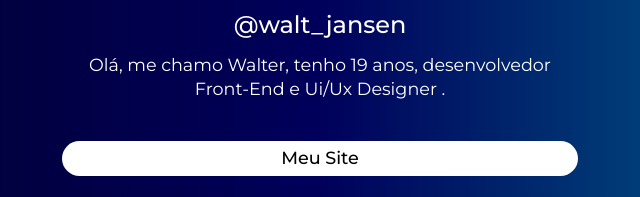
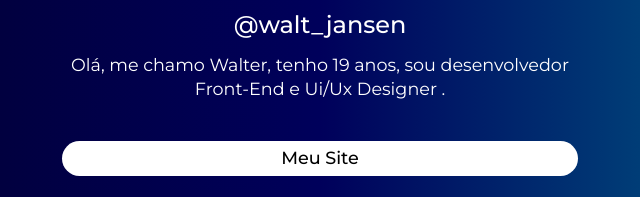
Before and after one commit to walterreiss/Meu-Linktree, a plain HTML site: page index.html in a window 1280 px wide. Shown: the part 397-594 px from the top of the page, 320-960 px from the left. Drawn offline with Linux system fonts and the light colour scheme; files whose address does not match are found by name.

Commit message:
corrigid

```diff
--- a/index.html
+++ b/index.html
@@ -55,7 +55,7 @@ background: linear-gradient(90deg, rgba(2,0,36,1) 0%, rgba(0,0,91,1) 50%, rgba(0
         <div class="container-fluid bio">
             <div class="row">
                 <div class="col">
-                    <p>Olá, me chamo Walter, tenho 19 anos, desenvolvedor Front-End e Ui/Ux Designer .</p>
+                    <p>Olá, me chamo Walter, tenho 19 anos, sou desenvolvedor Front-End e Ui/Ux Designer .</p>
                 </div>
             </div>
         </div>
```
